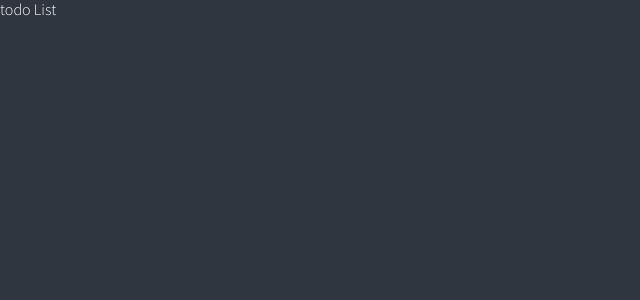
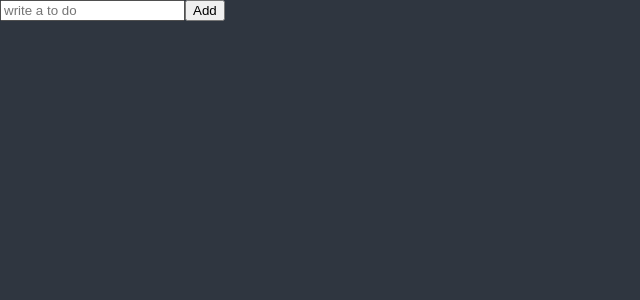
Before and after one commit to ChaeSangJung/to_do_react_master, a React (Create React App) app: page / in a window 1280 px wide. Shown: the top 300 px of the page, without its empty margins (0-640 px from the left). Built offline with nearby package versions, Linux system fonts and the light colour scheme.

Commit message:
5.5 To Do Setup

```diff
--- a/src/ToDoList.tsx
+++ b/src/ToDoList.tsx
@@ -1,7 +1,25 @@
+import React, { useState } from "react";
+
 const TodoList = () => {
+    const [todo, setTodo] = useState("");
+    const onchange = (event: React.FormEvent<HTMLInputElement>) => {
+        const {
+            currentTarget : {value},
+        } = event;
+        setTodo(value);
+    };
+    const onSubmit = (event : React.FormEvent<HTMLFormElement>) => {
+        event.preventDefault();
+        console.log(todo)
+    }
     return (
         <>
-            <h1>todo List</h1>
+            <div>
+                <form onSubmit={onSubmit}>
+                    <input onChange={onchange} value={todo} placeholder="write a to do"/>
+                    <button>Add</button>
+                </form>
+            </div>
         </>
     )
 }
--- a/src/index.css
+++ /dev/null
@@ -1,13 +0,0 @@
-body {
-  margin: 0;
-  font-family: -apple-system, BlinkMacSystemFont, 'Segoe UI', 'Roboto', 'Oxygen',
-    'Ubuntu', 'Cantarell', 'Fira Sans', 'Droid Sans', 'Helvetica Neue',
-    sans-serif;
-  -webkit-font-smoothing: antialiased;
-  -moz-osx-font-smoothing: grayscale;
-}
-
-code {
-  font-family: source-code-pro, Menlo, Monaco, Consolas, 'Courier New',
-    monospace;
-}
```
Also changed, not shown: src/App.css (deleted, +0 -38 lines), src/logo.svg (deleted), 1 other file (tests, documents, lock files or other folders).
